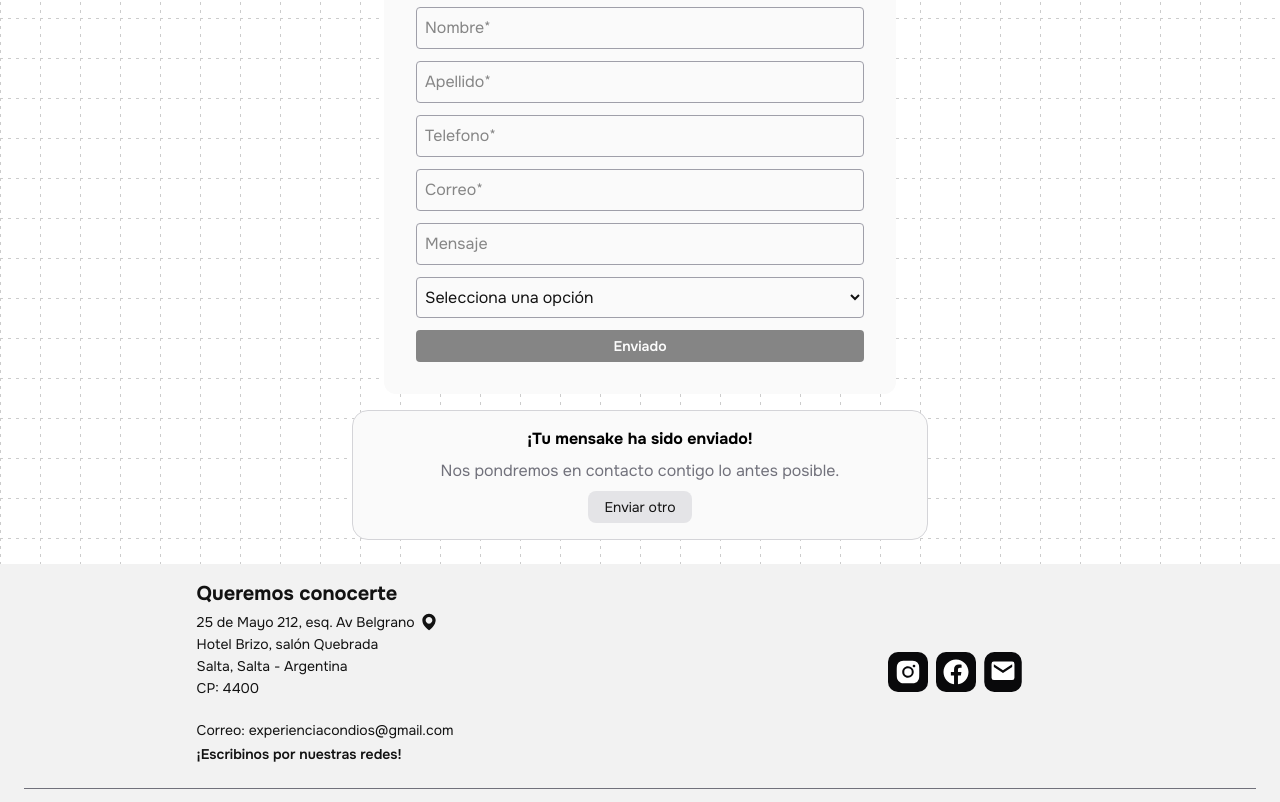
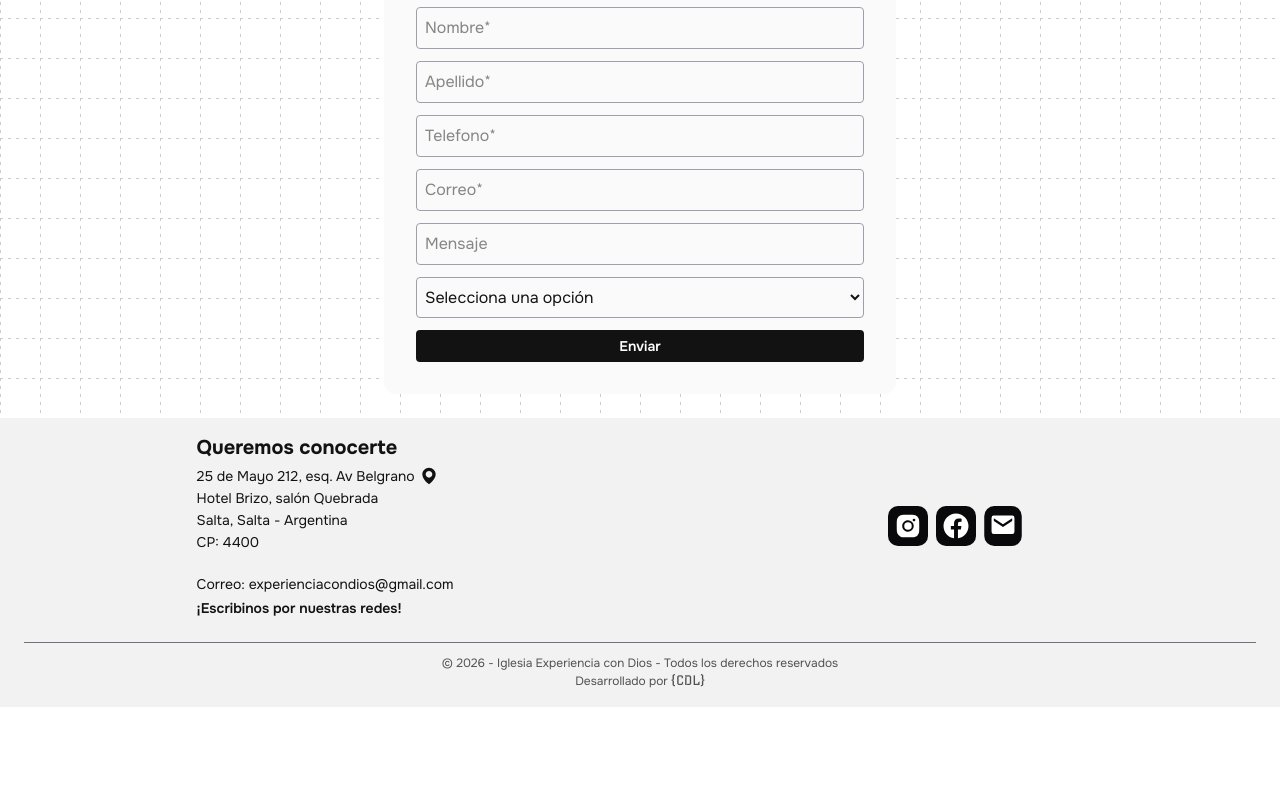
Before and after one commit to CristianLeyton/experiencia-page, a React (Vite) app: page /servicios in a window 1280 px wide. Shown: the part 902-1704 px from the top of the page. After the commit the page ends 1609 px from the top, so only its background shows below. Built offline with nearby package versions, Linux system fonts and the light colour scheme.

Commit message:
V1 terminada de formulario a google sheets

```diff
--- a/src/components/pages/ServicesPage.tsx
+++ b/src/components/pages/ServicesPage.tsx
@@ -12,7 +12,7 @@ export function ServicesPage() {
     window.scrollTo({ top: 0, behavior: "smooth" });
   }, []);
 
-  const [enviar, setEnviar] = useState('Enviado');
+  const [enviar, setEnviar] = useState('Enviar');
 
   const formularioRef = useRef<HTMLFormElement>(null);
 
@@ -108,8 +108,8 @@ export function ServicesPage() {
       </form>
 
       {enviar == 'Enviado' && (
-        <div className="flex flex-col gap-2 border mt-4 max-w-xl border-zinc-300 dark:border-zinc-700 rounded-2xl p-4 w-full items-center bg-zinc-50 dark:bg-zinc-950 card show">
-          <b>¡Tu mensake ha sido enviado!</b>
+        <div className="flex flex-col gap-2 border mt-4 max-w-xl text-center border-zinc-300 dark:border-zinc-700 rounded-2xl p-4 w-full items-center bg-zinc-50 dark:bg-zinc-950 card show">
+          <b>¡Tu mensaje ha sido enviado!</b>
           <p className="text-zinc-500 dark:text-zinc-400">Nos pondremos en contacto contigo lo antes posible. </p>
           <p className="bg-zinc-200 dark:bg-zinc-800 px-4 py-1.5 rounded-lg text-primary dark:text-white text-center">
             <button
```
